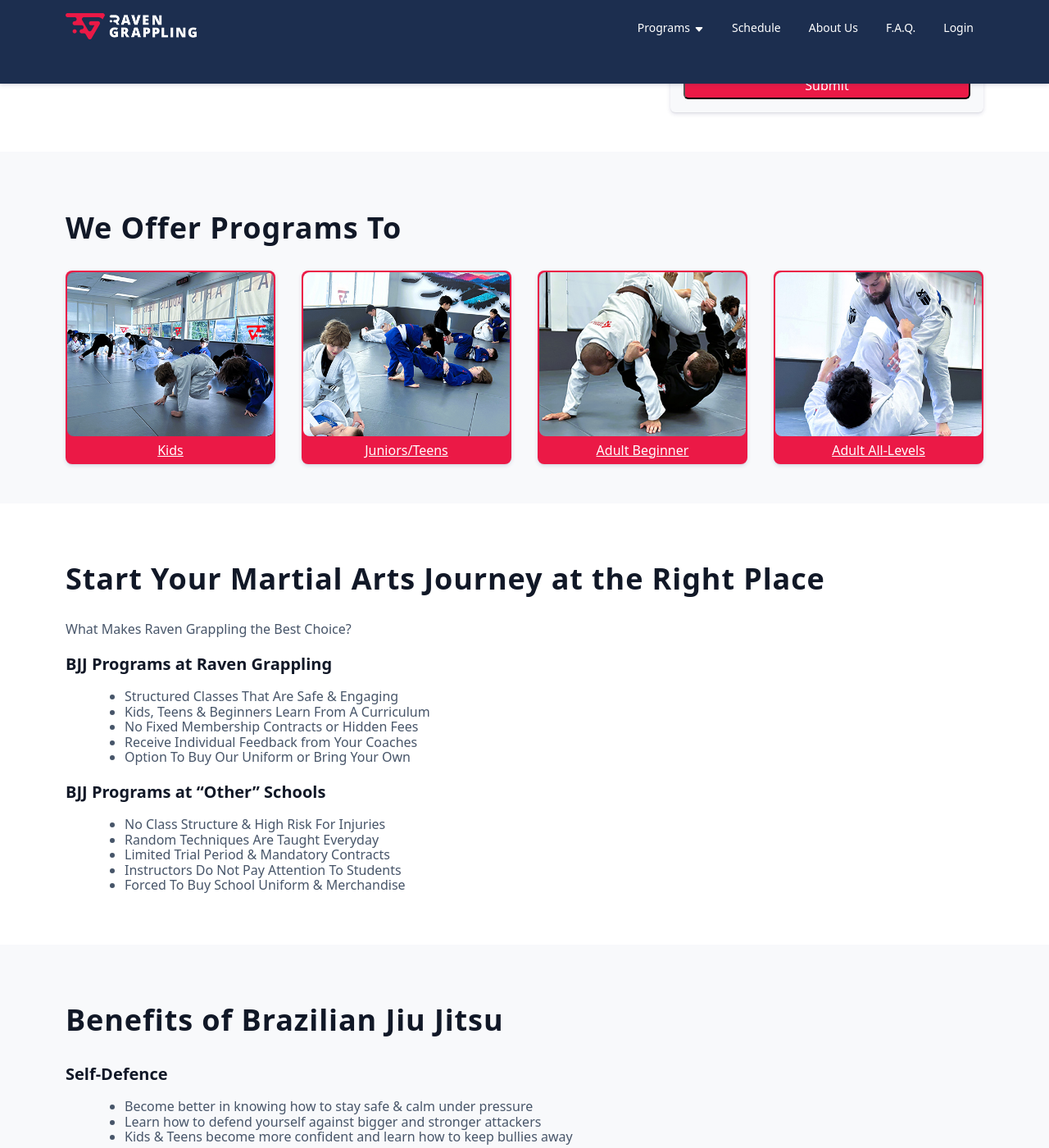
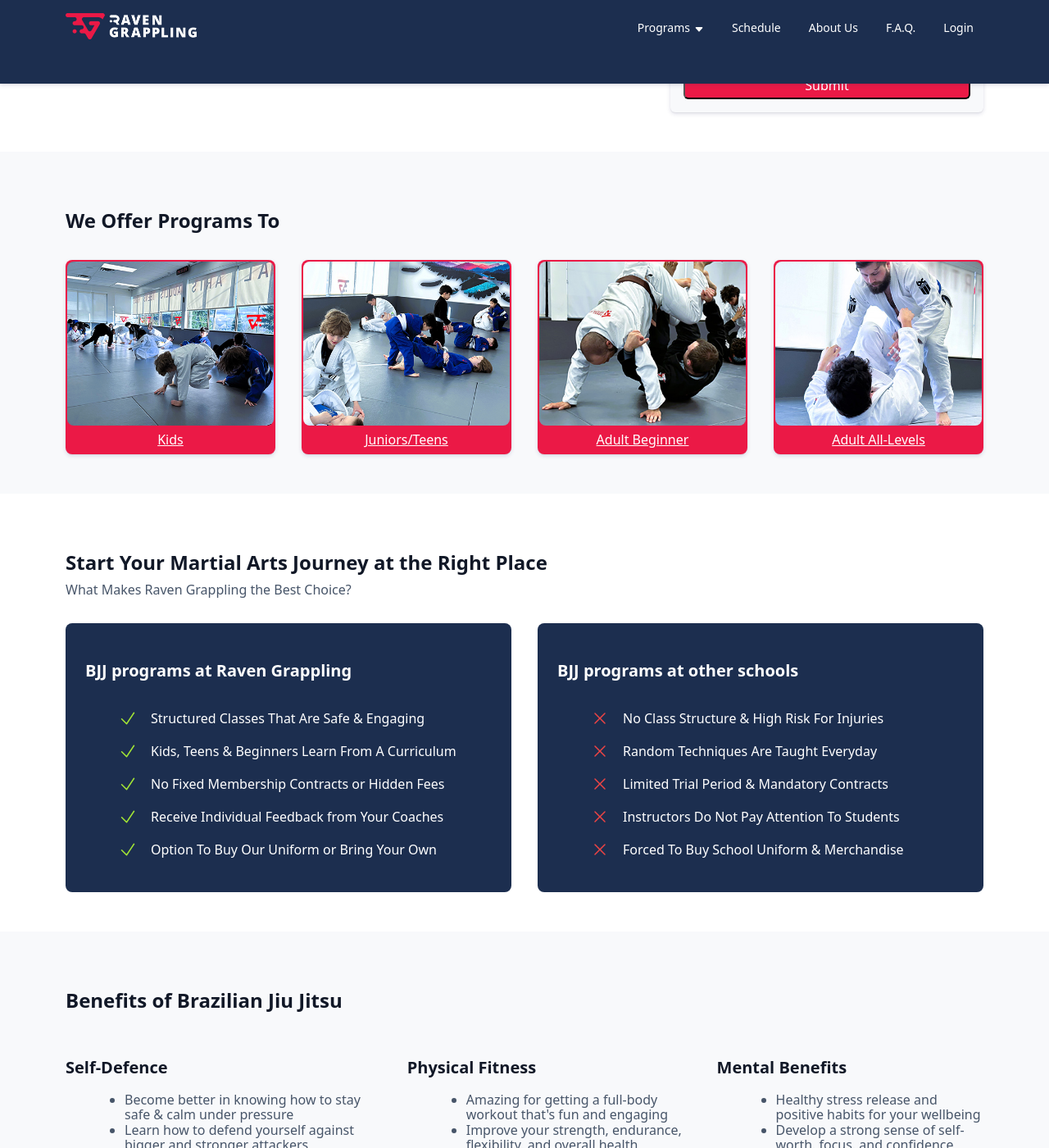
Before and after one commit to RavenGrappling/RavenGrappling.github.io, a Jekyll site: the page built from pages/index.html, in a window 1280 px wide and 1400 px high, scrolled down 491 px. Shown: the whole window at 82% size. Built offline with Jekyll 4.4.1, drawn with Linux system fonts in a browser that asks for light colours; nearby versions of some CDN libraries; library files that are not in the unit come from our copies.

Commit message:
index is 90 there

```diff
--- a/assets/css/base.css
+++ b/assets/css/base.css
@@ -22,11 +22,12 @@ html {
 
 body {
   margin-top: var(--nav-height);
-  color:      var(--gray-900);
+  color:      var(--slate-600);
 }
 
 /* -- Typography ---------------------------------------------------------- */
 h1 {
+  color:          var(--gray-900);
   font-size:      2.25rem;
   line-height:    2.5rem;
   font-weight:    800;
@@ -34,19 +35,25 @@ h1 {
   letter-spacing: 0.025em;
 }
 h2 {
+  color:         var(--gray-900);
   font-size:     1.5rem;
   line-height:   2rem;
   font-weight:   600;
   margin-bottom: 2rem;
 }
+h2 + p.subheader {
+  margin-top:    -1.5rem;
+  margin-bottom: 2rem;
+}
+
 h3 {
+  color:         var(--gray-900);
   font-size:     1.25rem;
   line-height:   1.75rem;
   font-weight:   600;
   margin-bottom: 1rem;
 }
 p, ul {
-  color:         var(--slate-600);
   margin-bottom: 1rem;
 }
 p + h3, ul + h3 {
@@ -393,6 +400,45 @@ form[data-leads-form] {
       }
     }
   }
+  .compare {
+    display:         flex;
+    gap:             2rem;
+    justify-content: space-between;
+    > div {
+      flex:             1 1 0;
+      background-color: var(--raven-blue);
+      color:            white;
+      border-radius:    0.5rem;
+      padding:          1.5rem;
+      h3 {
+        color: white;
+        margin-bottom: 2rem;
+      }
+      ul {
+        margin: 0;
+        li {
+          display:       flex;
+          align-items:   center;
+          margin-bottom: 1rem;
+          svg {
+            height:       1.5rem;
+            width:        1.5rem;
+            margin-right: 1rem;
+          }
+        }
+        &.ours {
+          svg {
+            color: rgb(163 230 53);
+          }
+        }
+        &.theirs {
+          svg {
+            color: rgb(239 68 68);
+          }
+        }
+      }
+    }
+  }
 }
 
 @media (max-width: 768px) {
@@ -407,6 +453,12 @@ form[data-leads-form] {
         &:last-child {
           margin-bottom: 0;
         }
+      }
+    }
+    .compare {
+      display: block;
+      > div {
+        margin-bottom: 2rem;
       }
     }
   }
--- a/pages/index.html
+++ b/pages/index.html
@@ -4,7 +4,7 @@ layout: default
 permalink: /
 ---
 
-<section class="hero flex">
+<section class="flex">
   <div>
     <h1>
       Raven Grappling: Providing A Modern Martial Arts Experience
@@ -23,7 +23,7 @@ permalink: /
 
 <div class="section-bg">
   <section>
-    <h1>We Offer Programs To</h1>
+    <h2>We Offer Programs To</h2>
     <div class="programs">
       {% for program in site.programs %}
         <a href="{{program[1].url}}">
@@ -37,59 +37,60 @@ permalink: /
 </div>
 
 <section>
-  <h1 class="text-center">Start Your Martial Arts Journey at the Right Place</h1>
-  <p class="text-center fs-4 mb-5">
+  <h2>Start Your Martial Arts Journey at the Right Place</h2>
+
+  <p class="subheader">
     What Makes Raven Grappling the Best Choice?
   </p>
 
-  <div class="row rg-section-compare-lists">
-    <div class="col">
-      <h3 class="fw-bold">BJJ Programs at Raven Grappling</h3>
-      <ul>
+  <div class="compare">
+    <div>
+      <h3>BJJ programs at Raven Grappling</h3>
+      <ul class="ours">
         <li>
-          <i class="bi bi-check"></i>
+          {% include svg/check.svg %}
           Structured Classes That Are Safe &amp; Engaging
         </li>
         <li>
-          <i class="bi bi-check"></i>
+          {% include svg/check.svg %}
           Kids, Teens & Beginners Learn From A Curriculum
         </li>
         <li>
-          <i class="bi bi-check"></i>
+          {% include svg/check.svg %}
           No Fixed Membership Contracts or Hidden Fees
         </li>
         <li>
-          <i class="bi bi-check"></i>
+          {% include svg/check.svg %}
           Receive Individual Feedback from Your Coaches
         </li>
         <li>
-          <i class="bi bi-check"></i>
+          {% include svg/check.svg %}
           Option To Buy Our Uniform or Bring Your Own
         </li>
       </ul>
     </div>
 
-    <div class="col rg-section-compare-bad">
-      <h3 class="fw-bold">BJJ Programs at “Other” Schools</h3>
-      <ul>
+    <div>
+      <h3>BJJ programs at other schools</h3>
+      <ul class="theirs">
         <li>
-          <i class="bi bi-x"></i>
+          {% include svg/x-mark.svg %}
           No Class Structure & High Risk For Injuries
         </li>
         <li>
-          <i class="bi bi-x"></i>
+          {% include svg/x-mark.svg %}
           Random Techniques Are Taught Everyday
         </li>
         <li>
-          <i class="bi bi-x"></i>
+          {% include svg/x-mark.svg %}
           Limited Trial Period & Mandatory Contracts
         </li>
         <li>
-          <i class="bi bi-x"></i>
+          {% include svg/x-mark.svg %}
           Instructors Do Not Pay Attention To Students
         </li>
         <li>
-          <i class="bi bi-x"></i>
+          {% include svg/x-mark.svg %}
           Forced To Buy School Uniform & Merchandise
         </li>
       </ul>
@@ -99,8 +100,9 @@ permalink: /
 
 <div class="section-bg">
   <section>
-    <h1>Benefits of Brazilian Jiu Jitsu</h1>
+    <h2>Benefits of Brazilian Jiu Jitsu</h2>
 
+    <div class="flex">
       <div>
         <h3>Self-Defence</h3>
         <ul>
@@ -127,5 +129,6 @@ permalink: /
           <li>Meet new people and build new long-lasting friendships</li>
         </ul>
       </div>
+    </div>
   </section>
 </div>
```
Also changed, not shown: _includes/svg/check.svg (added), _includes/svg/x-mark.svg (added). Lines whose indentation alone changed are shown as unchanged.
